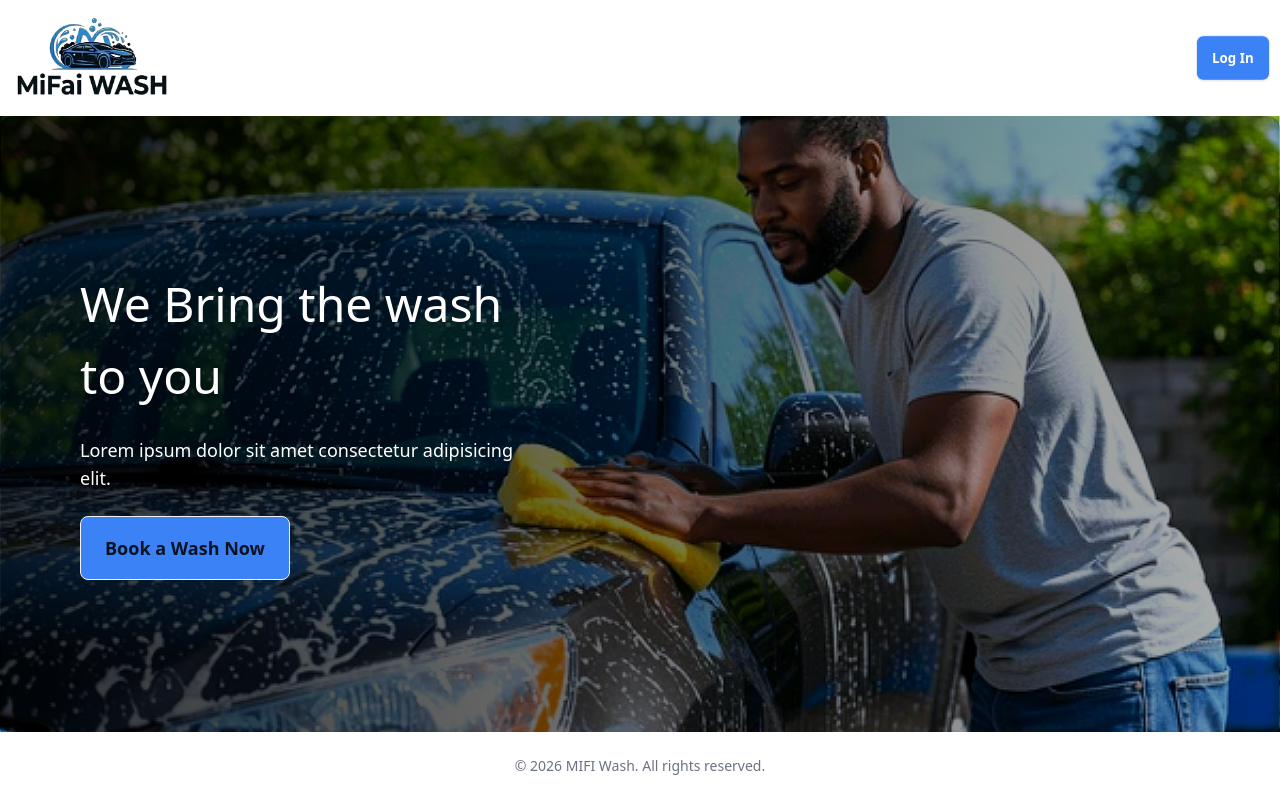
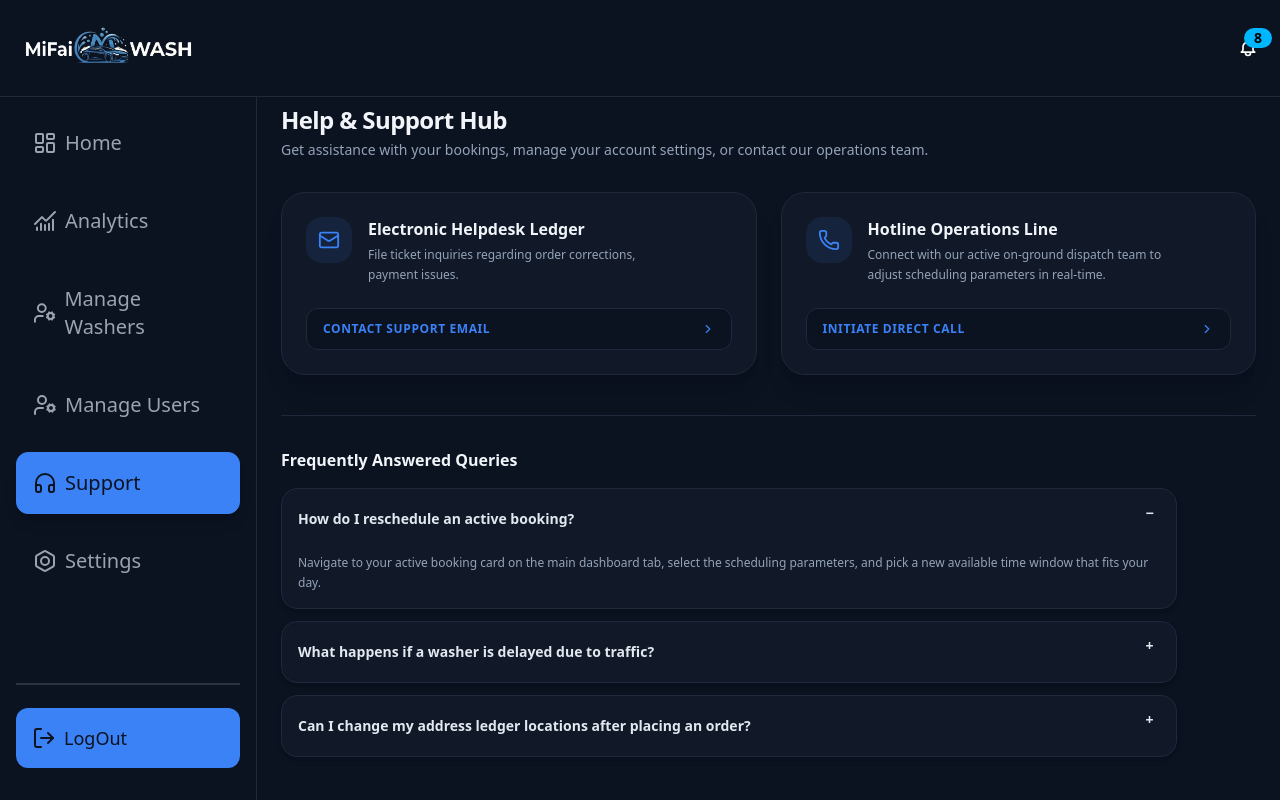
Before and after one commit to Xand3ribs/MIFI-Car-Wash-App, a React (Vite) app: page /account/contact in a window 1280 px wide. Before the commit this address led to /. Built offline with nearby package versions, Linux system fonts and the light colour scheme.

Commit message:
Support component added

```diff
--- a/src/App.jsx
+++ b/src/App.jsx
@@ -3,7 +3,7 @@ import AppRoutes from './routes';
 
 const currentUser = {
   name: "jojoi",
-  role: "user",
+  role: "admin",
   slug: "mifai-boss"
 };
 
--- a/src/components/dashboard/SidebarPanel.jsx
+++ b/src/components/dashboard/SidebarPanel.jsx
@@ -61,10 +61,6 @@ function SidebarPanel({ user }) {
               History
             </NavLink>
 
-            <NavLink to="/account/contact" className={getNavLinkStyle}>
-              <Headphones />
-              Support
-            </NavLink>
           </>
         )}
 
@@ -95,6 +91,11 @@ function SidebarPanel({ user }) {
           Profile
         </NavLink> */}
 
+        <NavLink to="/account/contact" className={getNavLinkStyle}>
+          <Headphones />
+          Support
+        </NavLink>
+
         <NavLink to="/account/settings" className={getNavLinkStyle}>
           <Bolt />
           Settings
--- a/src/components/dashboard/UserDashboard.jsx
+++ b/src/components/dashboard/UserDashboard.jsx
@@ -34,8 +34,8 @@ function UserDashboardView() {
   const currentWashStatus = activeMilestone ? activeMilestone.label : 'Completed';
 
   const history = [
-    { id: 1, date: 'May 10, 2026', vehicle: 'Tesla Model 3', service: 'Deep Clean', status: 'Completed' },
-    { id: 2, date: 'April 15, 2026', vehicle: 'Tesla Model 3', service: 'Quick Wash', status: 'Completed' },
+    { id: 1, date: 'May 10, 2026', vehicle: 'Tesla Model 3', service: 'Deep Clean', status: 'Completed', amount: '15,000' },
+    { id: 2, date: 'April 15, 2026', vehicle: 'Tesla Model 3', service: 'Quick Wash', status: 'Completed', amount: '15,000' },
   ];
 
   return (
--- a/src/components/dashboard/admin/BookingHub.jsx
+++ b/src/components/dashboard/admin/BookingHub.jsx
@@ -81,7 +81,7 @@ function BookingHub({ mockBookings, availableWashers, onAssignWasher }) {
               return b.name.toLowerCase().includes(q) || b.number.toLowerCase().includes(q) || b.car.toLowerCase().includes(q);
             })
             .map((booking) => (
-              <div key={booking.id} className={`flex flex-row items-center justify-between p-4 bg-gray-dark border border-border-dark border-l-4 ${STATUS_BORDERS[booking.status] || 'border-l-slate-600'} rounded-xl gap-4`}>
+              <div key={booking.id} className={`flex flex-col lg:flex-row lg:items-center justify-between p-4 bg-gray-dark border border-border-dark border-l-4 ${STATUS_BORDERS[booking.status] || 'border-l-slate-600'} rounded-xl gap-4`}>
                 <div>
 
                   <div className="flex items-center gap-2">
@@ -127,7 +127,7 @@ function BookingHub({ mockBookings, availableWashers, onAssignWasher }) {
                     <div
                       tabIndex={0}
                       role="button"
-      className="px-4 py-2 bg-blue-500 hover:bg-blue-600 text-slate-950 font-bold text-xs sm:text-sm rounded-lg transition-colors whitespace-nowrap"
+                      className="text-center px-4 py-2 bg-blue-500 hover:bg-blue-600 text-slate-950 font-bold text-xs sm:text-sm rounded-lg transition-colors whitespace-nowrap"
                     >
                       Assign Washer ▼
                     </div>
--- /dev/null
+++ b/src/components/dashboard/support/FaqAccordion.jsx
@@ -0,0 +1,33 @@
+import React from 'react';
+
+export default function FaqAccordion({ items = [] }) {
+  return (
+    <div className="space-y-3 w-full">
+
+      {items.map((item, index) => (
+        <div
+          key={item.id || index}
+          className="collapse collapse-plus bg-gray-dark border border-slate-800 rounded-2xl shadow-md"
+        >
+
+          <input
+            type="radio"
+            name="support-faq-accordion"
+            defaultChecked={index === 0}
+          />
+
+          {/* Question Title */}
+          <div className="collapse-title text-sm font-black text-slate-200 flex items-center pr-12">
+            {item.question}
+          </div>
+
+          {/* Answer Content Panel */}
+          <div className="collapse-content text-xs text-slate-400 leading-relaxed">
+            <p className="pt-1">{item.answer}</p>
+          </div>
+
+        </div>
+      ))}
+    </div>
+  );
+}
--- /dev/null
+++ b/src/components/dashboard/support/SupportContactCard.jsx
@@ -0,0 +1,45 @@
+import React from 'react';
+import { ChevronRight } from 'lucide-react';
+
+export default function SupportContactCard({
+  icon: Icon,
+  title,
+  description,
+  actionText,
+  actionLink,
+  type
+}) {
+  // Compute the correct URI prefix depending on channel type
+  const hrefPrefix = type === 'email' ? 'mailto:' : 'tel:';
+
+  return (
+    <div className="bg-gray-dark border border-slate-800 rounded-3xl p-6 shadow-xl flex flex-col justify-between hover:border-slate-700/60 transition-colors">
+
+      <div className="flex items-start gap-4">
+
+        {/* Dynamic Icon Container */}
+        <div className="p-3 bg-blue-action/10 text-blue-action rounded-2xl shrink-0">
+          <Icon size={22} />
+        </div>
+
+        {/* Text Details */}
+        <div>
+          <h3 className="text-base font-black text-slate-100">{title}</h3>
+          <p className="text-xs text-slate-400 mt-1 max-w-xs leading-relaxed">
+            {description}
+          </p>
+        </div>
+      </div>
+
+      {/* Outbound Communication Trigger */}
+      <a
+        href={`${hrefPrefix}${actionLink}`}
+        className="mt-6 flex items-center justify-between bg-navy-deep hover:bg-navy-deep/80 text-xs font-black uppercase tracking-wider text-blue-action py-3 px-4
+        rounded-xl border border-slate-800 transition-colors"
+      >
+        <span>{actionText}</span>
+        <ChevronRight size={14} />
+      </a>
+    </div>
+  );
+}
--- a/src/components/dashboard/user/QuickHistoryCard.jsx
+++ b/src/components/dashboard/user/QuickHistoryCard.jsx
@@ -23,7 +23,9 @@ function QuickHistoryCard({ historyData }) {
               <p className="text-xs text-slate-500 mt-0.5">{item.date} • {item.vehicle}</p>
             </div>
           </div>
-          <ChevronRight size={16} className="text-slate-600 group-hover:text-slate-400 transition-colors" />
+          <div className="text-xs font-bold text-slate-200">
+            ₦{item.amount}
+          </div>
         </div>
       ))}
 
--- a/src/components/dashboard/user/SubscriptionCard.jsx
+++ b/src/components/dashboard/user/SubscriptionCard.jsx
@@ -1,6 +1,7 @@
 // src/components/dashboards/user/SubscriptionCard.jsx
 import React from 'react';
 import { ShieldCheck, Zap, HelpCircle } from 'lucide-react';
+import { Link } from 'react-router-dom';
 
 function SubscriptionCard() {
   // Mock subscription context variables
@@ -78,9 +79,9 @@ function SubscriptionCard() {
       </div>
 
       {/* Manage Action Navigation Anchors */}
-      <button className="text-center text-xs text-blue-action font-bold hover:underline py-1 mt-1 block">
+      <Link to="/account/settings/subscription" className="text-center text-xs text-blue-action font-bold hover:underline py-1 mt-1 block">
         Manage Subscription Billing ➔
-      </button>
+      </Link>
     </div>
   );
 }
--- a/src/components/dashboard/user/SupportCard.jsx
+++ b/src/components/dashboard/user/SupportCard.jsx
@@ -1,6 +1,6 @@
-// src/components/dashboards/user/SupportCard.jsx
 import React from 'react';
 import { ShieldQuestion } from 'lucide-react';
+import { Link } from 'react-router-dom';
 
 function SupportCard() {
   return (
@@ -15,9 +15,9 @@ function SupportCard() {
         <p className="text-xs text-slate-400 mt-1 leading-relaxed">
           Have questions about your current service package or custom requirements? Message dispatch immediately.
         </p>
-        <button className="text-xs text-blue-400 font-extrabold hover:underline mt-2.5 block">
+        <Link to="/account/contact" className="text-xs text-blue-400 font-extrabold hover:underline mt-2.5 block">
           Open Support Window ↗
-        </button>
+        </Link >
       </div>
     </div>
   );
--- /dev/null
+++ b/src/pages/SupportView.jsx
@@ -0,0 +1,67 @@
+import React from 'react';
+import { Mail, Phone } from 'lucide-react';
+import SupportContactCard from '../components/dashboard/support/SupportContactCard';
+import FaqAccordion from '../components/dashboard/support/FaqAccordion';
+
+export default function Support() {
+  // Operational FAQs data set
+  const faqItems = [
+    {
+      id: 'faq-1',
+      question: 'How do I reschedule an active booking?',
+      answer: "Navigate to your active booking card on the main dashboard tab, select the scheduling parameters, and pick a new available time window that fits your day."
+    },
+    {
+      id: 'faq-2',
+      question: 'What happens if a washer is delayed due to traffic?',
+      answer: "Our operations dispatch monitors our service teams in real time. If an unforeseen logistics delay occurs, you will receive an immediate alert and a direct coordination update via your contact phone number."
+    },
+    {
+      id: 'faq-3',
+      question: 'Can I change my address ledger locations after placing an order?',
+      answer: "Address details are locked once a washer is dispatched to secure efficient routing. If you need an emergency correction before dispatch, use the Hotlines Operations channel above immediately."
+    }
+  ];
+
+  return (
+    <div className="p-6 bg-navy-dark min-h-screen text-white">
+      {/* SECTION HEADER */}
+      <div className="mb-8">
+        <h2 className="text-2xl font-black tracking-tight text-slate-100">Help & Support Hub</h2>
+        <p className="text-sm text-slate-400 mt-1">
+          Get assistance with your bookings, manage your account settings, or contact our operations team.
+        </p>
+      </div>
+
+      {/* TOP: DIRECT CHANNELS GRID */}
+      <div className="grid grid-cols-1 md:grid-cols-2 gap-6 mb-10">
+
+        <SupportContactCard
+          icon={Mail}
+          title="Electronic Helpdesk Ledger"
+          description="File ticket inquiries regarding order corrections, payment issues."
+          actionText="Contact Support Email"
+          actionLink="support@mifaiwash.com"
+          type="email"
+        />
+
+        <SupportContactCard
+          icon={Phone}
+          title="Hotline Operations Line"
+          description="Connect with our active on-ground dispatch team to adjust scheduling parameters in real-time."
+          actionText="Initiate Direct Call"
+          actionLink="+23480000000"
+          type="phone"
+        />
+      </div>
+
+      <hr className="border-slate-800 my-8" />
+
+      {/* BOTTOM: FAQ ACCORDION SECTION */}
+      <div className="max-w-4xl">
+        <h3 className="text-base font-black text-slate-100 mb-4">Frequently Answered Queries</h3>
+        <FaqAccordion items={faqItems} />
+      </div>
+    </div>
+  );
+}
--- a/src/routes.jsx
+++ b/src/routes.jsx
@@ -14,6 +14,7 @@ import ProfileForm from './components/dashboard/settings/ProfileForm';
 import AddressLedger from './components/dashboard/settings/AddressLedger';
 import SubscriptionManager from './components/dashboard/settings/SubscriptionManager';
 import SecurityTiers from './components/dashboard/settings/SecurityTiers';
+import SupportView from './pages/SupportView';
 
 export default function AppRoutes({ user }) {
   return (
@@ -26,6 +27,7 @@ export default function AppRoutes({ user }) {
       {/* Grouped Account Routes */}
       <Route path="/account" element={<DashboardLayout user={user}/>}>
 
+       {/* dashboard */}
         <Route index element={<Navigate to="/account/dashboard" replace />} />
 
         <Route path="dashboard" element={
@@ -46,6 +48,8 @@ export default function AppRoutes({ user }) {
             : <Navigate to="/account/dashboard" replace />
         } />
 
+        {/* history */}
+
         {/* 1. Dedicated Customer History Page */}
         <Route path="history" element={
           user.role === 'user'
@@ -53,15 +57,14 @@ export default function AppRoutes({ user }) {
             : <Navigate to="/account/dashboard" replace />
         } />
 
-
         <Route path="washer/history" element={
           user.role === 'washer'
             ? <WasherHistoryView />
             : <Navigate to="/account/dashboard" replace />
         } />
 
-        <Route path="profile" element={<ProfileView user={user} />} />
 
+        {/* settings */}
         <Route path="settings/*" element={<SettingsView user={user} />}>
           {/* Leave the index path empty or handle it contextually inside the view */}
           <Route index element={<ProfileForm user={user} />} />
@@ -70,6 +73,11 @@ export default function AppRoutes({ user }) {
           <Route path="subscription" element={<SubscriptionManager />} />
           <Route path="security" element={<SecurityTiers />} />
         </Route>
+
+        {/* support */}
+        <Route path="contact" element={<SupportView />} />
+
+
       </Route>
 
       {/* Fallback for 404s */}
```
Lines whose indentation alone changed are shown as unchanged.
